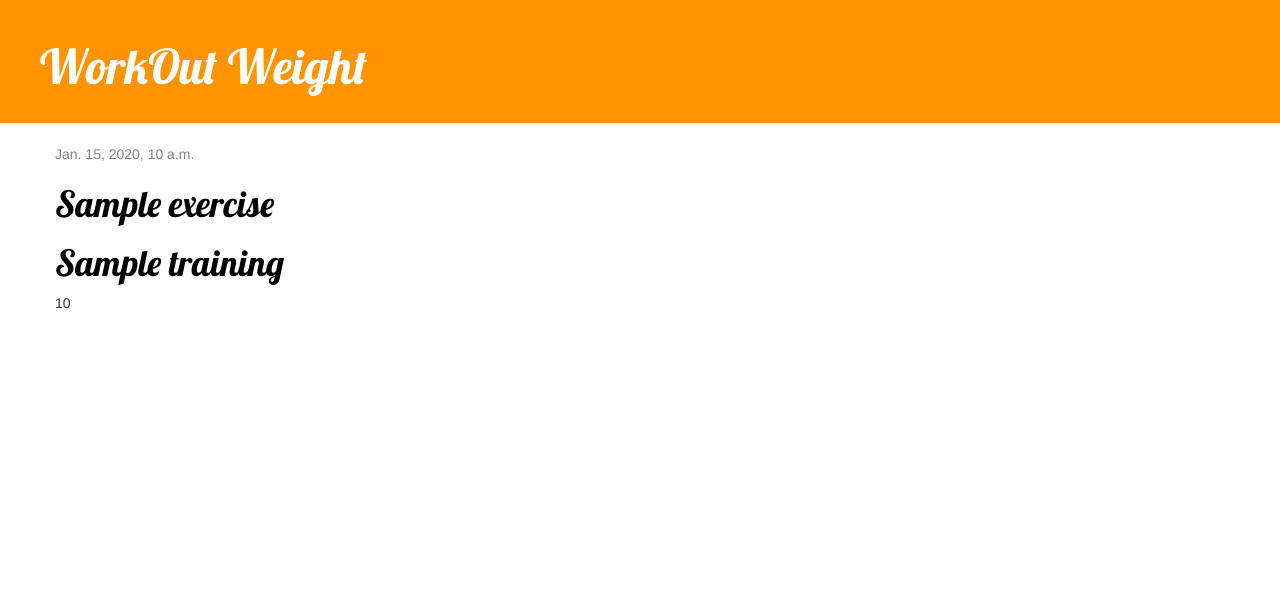
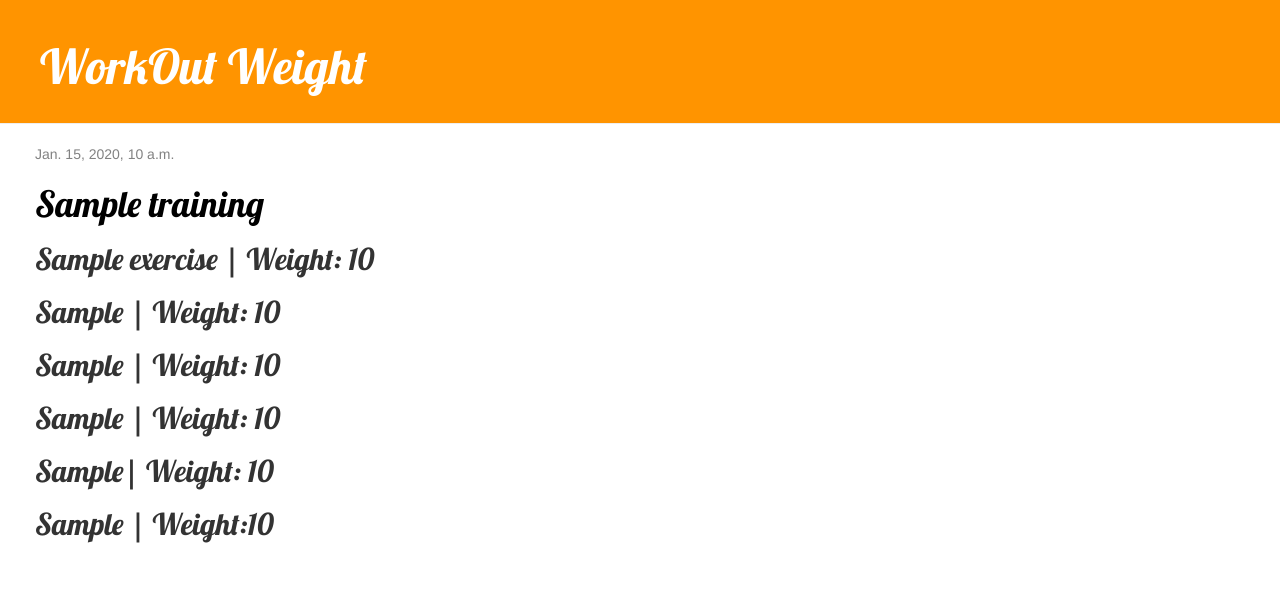
Before and after one commit to piszewc/Gym_Buddy, a Django app: template weight_buddy/templates/weight_buddy/weight_list.html in a window 1280 px wide. Shown: the top 610 px of the page. Run offline with Django 3.2, Linux system fonts and the light colour scheme; the template is opened without the code that fills it: most values are stand-ins (such as "Sample title", 1, 10 or a date in 2020); some libraries are stand-ins or nearby versions.

Commit message:
Updated view

```diff
--- a/weight_buddy/forms.py
+++ b/weight_buddy/forms.py
@@ -6,4 +6,6 @@ class TrainingForm(forms.ModelForm):
 
     class Meta:
         model = Training
-        fields = ('workout_type', 'exercise','weight')
+        fields = ('workout_name','workout_type', 'exercise','weight','exercise_one', 'weight_one',
+        'exercise_two','weight_two','exercise_tree', 'weight_tree', 'exercise_four',
+        'weight_four', 'exercise_five', 'weight_five')
--- a/weight_buddy/models.py
+++ b/weight_buddy/models.py
@@ -43,6 +43,7 @@ class Training(models.Model):
         choices=workout_type_choices,
         default=PUSH,
     )
+
 	DEFAULT_EXERCISE_ID_ONE = 1
 	DEFAULT_EXERCISE_ID_TWO = 2
 	DEFAULT_EXERCISE_ID_TREE = 3
--- a/weight_buddy/static/css/weight_buddy.css
+++ b/weight_buddy/static/css/weight_buddy.css
@@ -11,13 +11,18 @@
 }
 
 .content {
-    margin-left: 40px;
+    margin-left: 20px;
 }
 
 h1, h2, h3, h4 {
     font-family: 'Lobster', cursive;
 }
-
+.post p {
+    font-size: 30px;
+}
+p {
+    font-size: 30px;
+}
 .date {
     color: #828282;
 }
--- a/weight_buddy/templates/weight_buddy/weight_list.html
+++ b/weight_buddy/templates/weight_buddy/weight_list.html
@@ -6,10 +6,20 @@
             <div class="date">
                 {{ training.published_date }}
             </div>
-            <h1><a href="{% url 'weight_detail' pk=training.pk %}">{{ training.exercise }}</a></h1>
+            <h1><a href="{% url 'weight_detail' pk=training.pk %}">{{ training.workout_name }}</a></h1>
 
-            <h1><a href="">{{ training.exercise_name }}</a></h1>
-            <p>{{ training.weight|linebreaksbr }}</p>
+            <h2>{{ training.exercise }} |   Weight: {{ training.weight|linebreaksbr }}</h2>
+
+            <h2>{{ training.exercise_one }} |   Weight: {{ training.weight_one|linebreaksbr }}</h2>
+
+            <h2>{{ training.exercise_two }} |   Weight: {{ training.weight_two|linebreaksbr }}</h2>
+
+            <h2>{{ training.exercise_tree }} |  Weight: {{ training.weight_tree|linebreaksbr }}</h2>
+
+            <h2>{{ training.exercise_four }}|   Weight: {{ training.weight_four|linebreaksbr }}</h2>
+
+            <h2>{{ training.exercise_five }} |  Weight:{{ training.weight_five|linebreaksbr }}</h2>
+
         </div>
     {% endfor %}
 {% endblock %}
```
Also changed, not shown: weight_buddy/templates/weight_buddy/weight_detail.html (+14 -2 lines), db.sqlite3.
